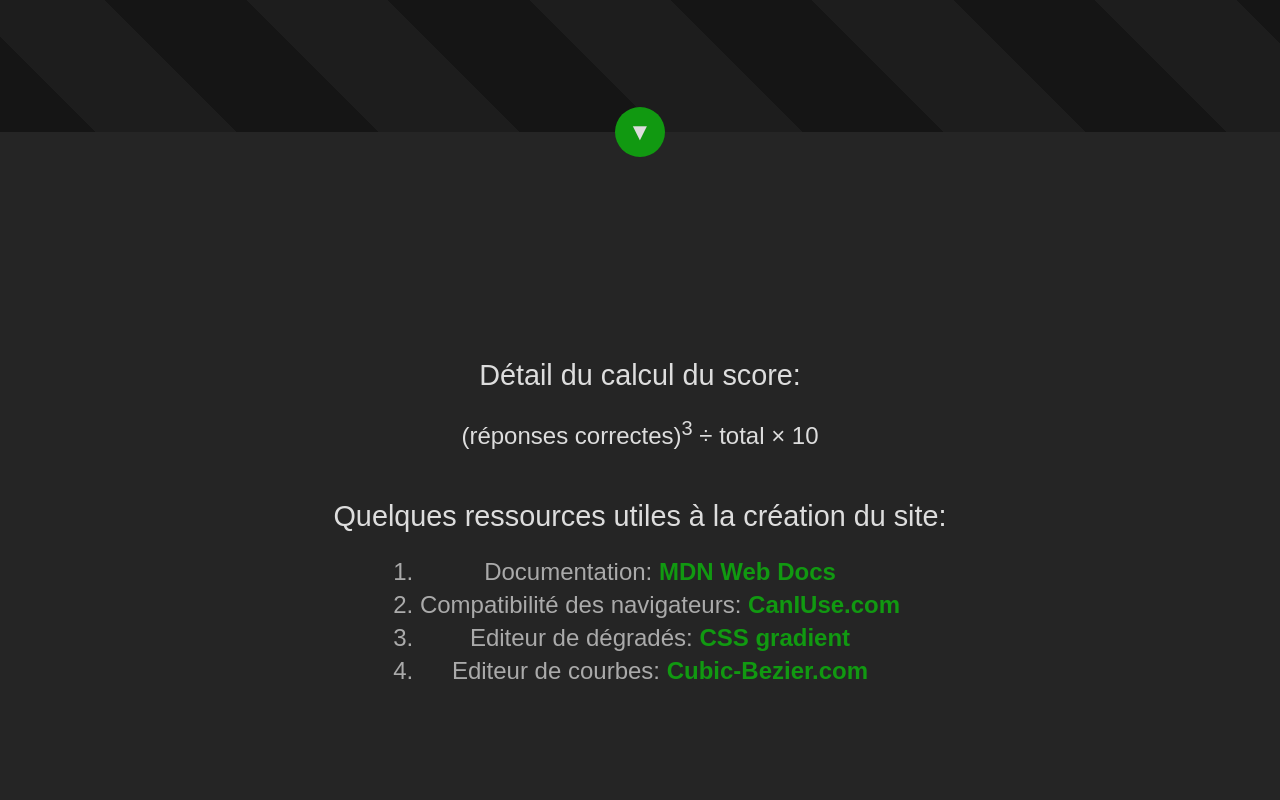
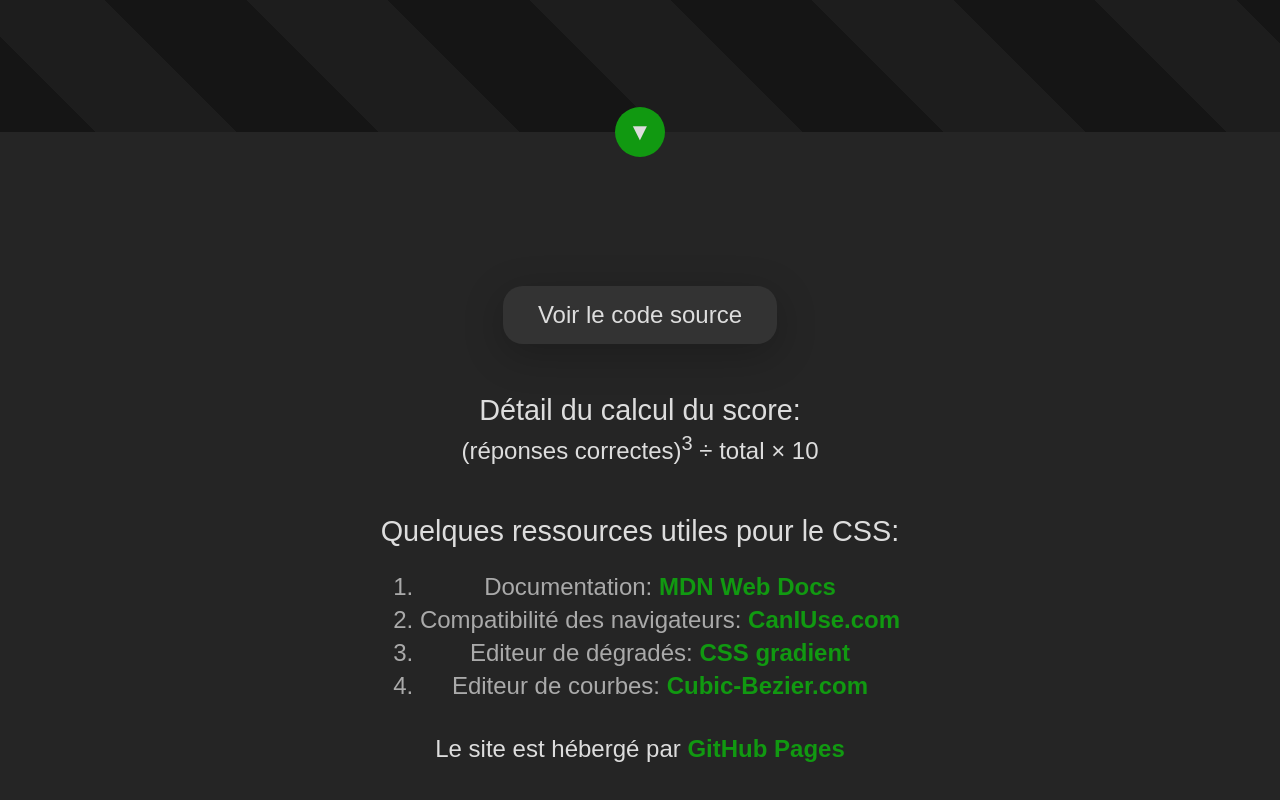
Before and after one commit to Sergueille/CSS-Quizz, a plain HTML site: page index.html in a window 1280 px wide. Shown: the part 622-1422 px from the top of the page. Drawn offline with Linux system fonts and the light colour scheme.

Commit message:
Modified index.html

```diff
--- a/index.css
+++ b/index.css
@@ -124,6 +124,10 @@ button > img {
     background-color: var(--bg-l2);
     margin: 0;
     width: 100%;
+}
+
+.page.bg > p {
+    margin-top: 5px;
 }
 
 .fade {
--- a/index.html
+++ b/index.html
@@ -33,11 +33,12 @@
         <span>▼</span>
     </div>
     <div class="page bg">
+        <a href="https://github.com/Sergueille/CSS-Quizz" target="blank" class="btn">Voir le code source</a>
         <h2>Détail du calcul du score:</h2>
         <p>
             (réponses correctes)<sup>3</sup> ÷ total × 10
         </p>
-        <h2>Quelques ressources utiles à la création du site:</h2>
+        <h2>Quelques ressources utiles pour le CSS:</h2>
         <ol>
             <li>
                 Documentation:
@@ -64,6 +65,9 @@
                 </a>
             </li>
         </ol>
+        <p>
+            Le site est hébergé par <a href="https://pages.github.com/" target="blank" class="link">GitHub Pages</a>
+        </p>
     </div>
     <footer></footer>
 </body>
```
